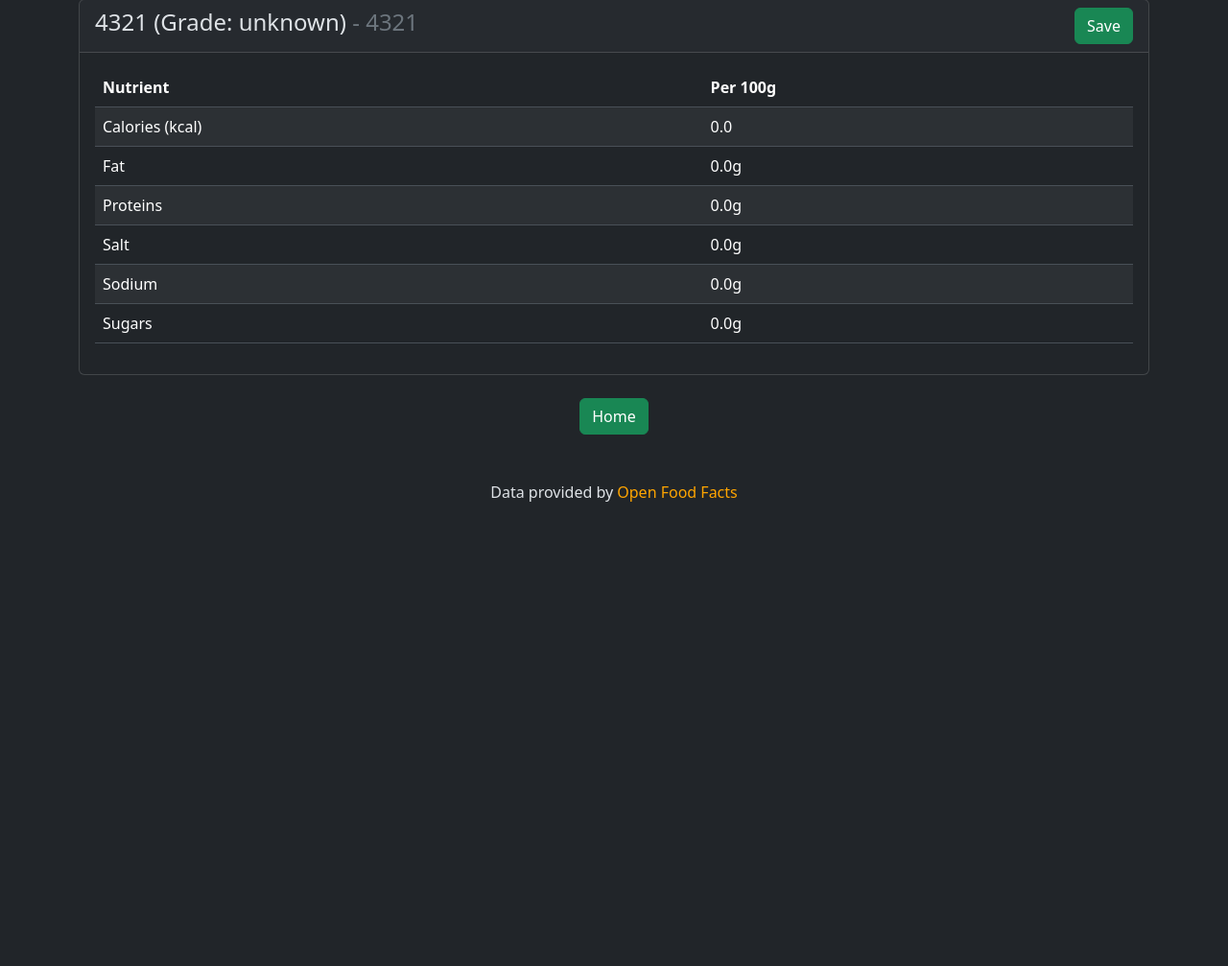
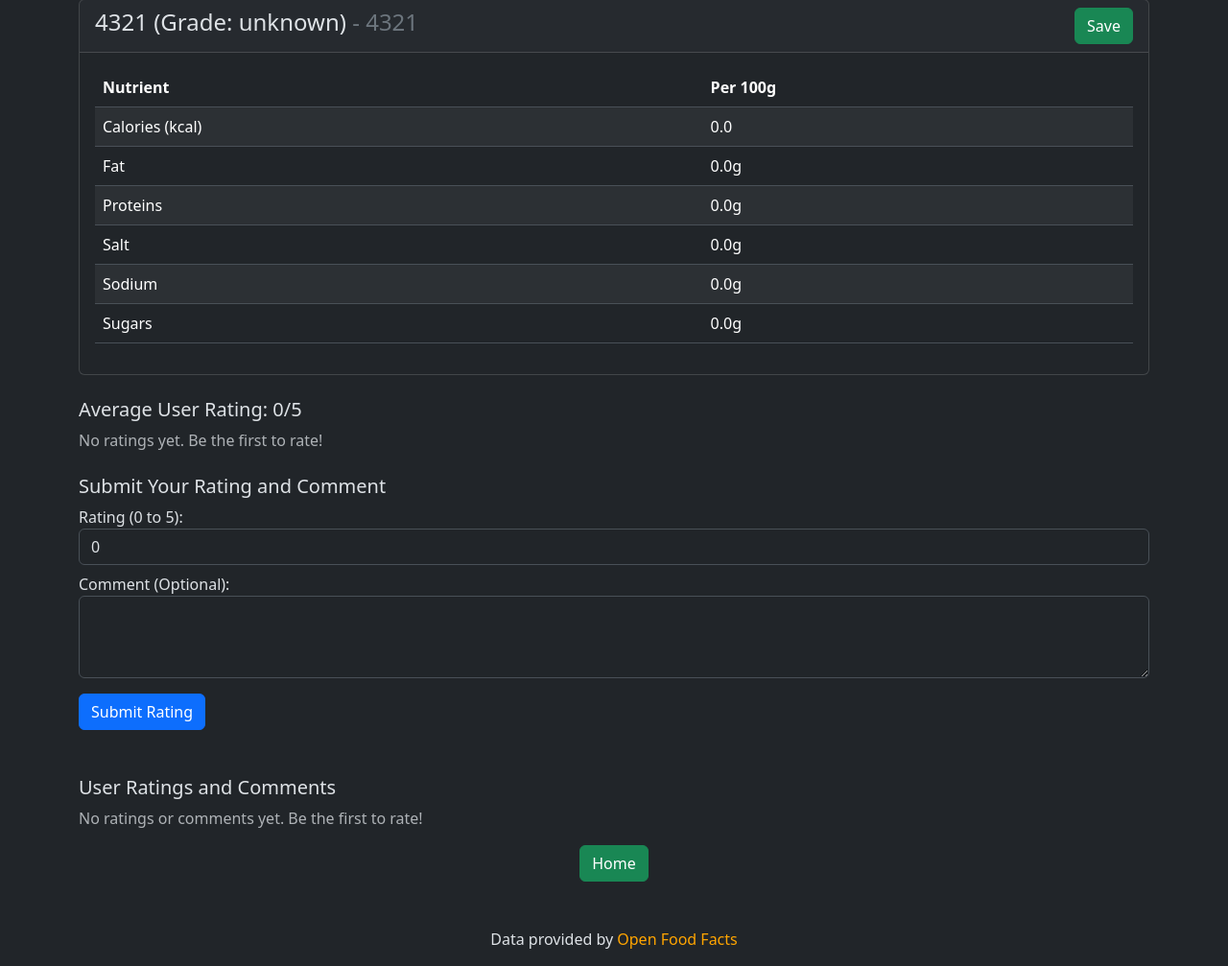
Before and after one commit to VincentBrodin/CalorieClash, a Flask app: page /search_barcode?barcode=4321 in a window 1280 px wide. Shown: the part 113-1120 px from the top of the page at 96% size. Before the commit the page ends 636 px from the top, so only its background shows below. Run offline with Flask 3, Linux system fonts and the light colour scheme; data comes from the database, SQL or seed files in the repository; both versions use the stored data as it was after the commit; some libraries are stand-ins or nearby versions.

Commit message:
Improvements

```diff
--- a/app.py
+++ b/app.py
@@ -66,12 +66,14 @@ def update_list_count():
         return "Not your list", 403
 
     if int(count) <= 0:
+        print("Count is zero or less removing item")
         db.execute("DELETE FROM shopping_list_items WHERE shopping_list_id = ? AND product_id = ?",
                    list_id, product_id)
         return "Remove", 200
     else:
+        print(f"Changing count to {count}")
         db.execute("UPDATE shopping_list_items SET count = ? WHERE shopping_list_id = ? AND product_id = ?",
-               count, list_id, product_id)
+                   count, list_id, product_id)
     return "Good", 200
 
 
@@ -87,17 +89,61 @@ def search_barcode():
         return apology_error(product.error)
 
     is_saved = False
-    # Add search to history
     if session.get("user_id"):
+        # Add search to history
         insert_search(db, session["user_id"], barcode)
+        print("User id found :)")
+
+        # Check if the user has saved this product
         saved = db.execute(
             "SELECT * FROM user_products WHERE user_id = ? AND product_id = ?", session["user_id"], barcode)
         is_saved = len(saved) != 0
-        print("User id found :)")
+        print("Saving search")
     else:
         print("No user id")
+    comments = db.execute(
+        "SELECT * FROM product_ratings WHERE product_id = ? ORDER BY id DESC", barcode)
+
+    average_rating = 0
+    if comments:
+        for comment in comments:
+            average_rating += comment.get("rating")
+        average_rating /= len(comments)
+        round(average_rating, 1)
+    else:
+        average_rating = 0
+
     update_settings()
-    return render_template("product.html", data=product.data, is_saved=is_saved)
+    return render_template("product.html", data=product.data, is_saved=is_saved, comments=comments, average_rating=average_rating)
+
+
+@app.route("/submit_rating", methods=["POST"])
+@login_required
+def submit_rating():
+    product_id = request.form.get("product_id")
+    rating = request.form.get("rating")
+    comment = request.form.get("comment")
+
+    if not product_id:
+        return apology("Missing product id", 403)
+
+    if not rating:
+        return apology("Missing rating", 403)
+
+    try:
+        rating = int(rating)
+    except ValueError:
+        return apology("Rating is not an integer", 403)
+
+    if 0 > rating or rating > 5:
+        return apology("Rating is not 0-5", 403)
+
+    has_comment = comment != ""
+    user_id = session["user_id"]
+
+    db.execute("INSERT INTO product_ratings (user_id, product_id, rating, has_comment, comment) VALUES (?, ?, ?, ?, ?)",
+               user_id, product_id, rating, has_comment, comment)
+    return redirect(f"/search_barcode?barcode={product_id}")
 
 
 @app.route("/compare_products", methods=["GET"])
@@ -134,7 +180,6 @@ def compare_products():
 
     # ---return information---
     update_settings()
-    # if type
     return render_template("compare.html", data_a=product_a.data, is_saved_a=is_saved_a, data_b=product_b.data, is_saved_b=is_saved_b)
 
 
@@ -450,6 +495,9 @@ def register():
 
 
 def update_settings():
+    """
+    Makes sure that the users has the latest settings.
+    """
     if not session.get("user_id"):
         return
     settings_rows = db.execute(
--- a/helper.py
+++ b/helper.py
@@ -29,6 +29,10 @@ def get_product_url_barcode(barcode):
 
 
 def get_product(barcode):
+    """
+    Takes the barcode and first checks if the barcode exists in the local db,
+    if not it will check if the barcode exists in the API, if not then ERROR
+    """
     product = BarcodeRequest()
     rows = db.execute("SELECT * FROM products WHERE id = ?", barcode)
     if len(rows) == 0:
@@ -107,23 +111,28 @@ def validate_data(data):
 
 
 def insert_product(db, data):
-    db.execute("INSERT INTO products (id, name, grade, score, kcal_100g, fat_100g, proteins_100g, salt_100g, sugars_100g, sodium_100g) VALUES (?, ?, ?, ?, ?, ?, ?, ?, ?, ?)", data['id'], data['name'], data['grade'], data['score'], data['kcal_100g'], data['fat_100g'], data['proteins_100g'], data['salt_100g'], data['sugars_100g'], data['sodium_100g'])
+    db.execute("INSERT INTO products (id, name, grade, score, kcal_100g, fat_100g, proteins_100g, salt_100g, sugars_100g, sodium_100g) VALUES (?, ?, ?, ?, ?, ?, ?, ?, ?, ?)",
+               data['id'], data['name'], data['grade'], data['score'], data['kcal_100g'], data['fat_100g'], data['proteins_100g'], data['salt_100g'], data['sugars_100g'], data['sodium_100g'])
 
 
 def insert_search(db, user_id, product_id):
-    db.execute("INSERT INTO user_searches (user_id, product_id) VALUES (?, ?)", user_id, product_id)
+    db.execute(
+        "INSERT INTO user_searches (user_id, product_id) VALUES (?, ?)", user_id, product_id)
 
 
 def insert_settings(db, user_id, setting_name, setting_value):
-    db.execute("INSERT INTO settings (user_id, setting_name, setting_value) VALUES (?, ?, ?)", user_id, setting_name, setting_value)
+    db.execute("INSERT INTO settings (user_id, setting_name, setting_value) VALUES (?, ?, ?)",
+               user_id, setting_name, setting_value)
 
 
 def insert_user_product(db, user_id, product_id):
-    db.execute("INSERT INTO user_products (user_id, product_id) VALUES (?, ?)", user_id, product_id)
+    db.execute(
+        "INSERT INTO user_products (user_id, product_id) VALUES (?, ?)", user_id, product_id)
 
 
 def insert_new_list(db, user_id):
-    list_id = db.execute("INSERT INTO shopping_lists (user_id) VALUES (?)", user_id)
+    list_id = db.execute(
+        "INSERT INTO shopping_lists (user_id) VALUES (?)", user_id)
     return list_id
 
 
--- a/templates/product.html
+++ b/templates/product.html
@@ -65,6 +65,54 @@
             </div>
         </div>
 
+        <!-- Display Average Rating -->
+        <div class="mt-4">
+            <h5>Average User Rating: {{ average_rating }}/5</h5>
+            {% if average_rating == 0 %}
+                <p class="text-muted">No ratings yet. Be the first to rate!</p>
+            {% endif %}
+        </div>
+
+        <!-- Form to Add a Rating and Comment -->
+        <div class="mt-4">
+            <h5>Submit Your Rating and Comment</h5>
+            <form action="/submit_rating" method="post">
+                <input type="hidden" name="product_id" value="{{ data.id }}">
+                <!-- Rating Input (Range from 0 to 5) -->
+                <div class="form-group">
+                    <label for="rating">Rating (0 to 5):</label>
+                    <input type="number" class="form-control" id="rating" name="rating" min="0" max="5" step="1" value="0" required>
+                </div>
+
+                <!-- Comment Input -->
+                <div class="form-group mt-2">
+                    <label for="comment">Comment (Optional):</label>
+                    <textarea class="form-control" id="comment" name="comment" rows="3"></textarea>
+                </div>
+
+                <button type="submit" class="btn btn-primary mt-3">Submit Rating</button>
+            </form>
+        </div>
+
+        <!-- Comments and Ratings Section -->
+        <div class="mt-5">
+            <h5>User Ratings and Comments</h5>
+            {% if comments %}
+                <ul class="list-group">
+                    {% for comment in comments %}
+                        <li class="list-group-item">
+                            <strong>Rating: {{ comment.rating }}/5</strong>
+                            {% if comment.has_comment %}
+                                <p>{{ comment.comment }}</p>
+                            {% endif %}
+                        </li>
+                    {% endfor %}
+                </ul>
+            {% else %}
+                <p class="text-muted">No ratings or comments yet. Be the first to rate!</p>
+            {% endif %}
+        </div>
+
         <div class="d-flex justify-content-center mt-2">
             <form action="/" method="get">
                 <button type="submit" class="btn btn-success">Home</button>
```
Also changed, not shown: data.db (added).
